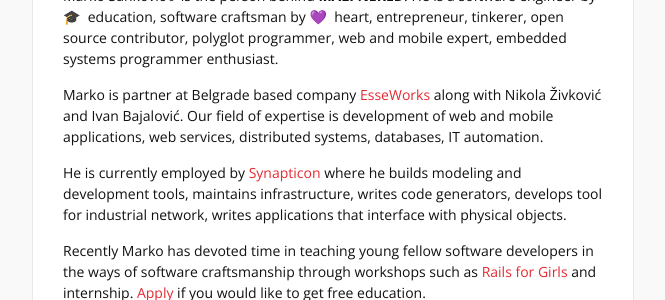
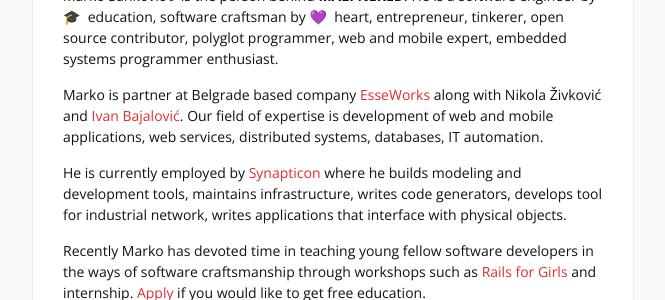
Before and after one commit to markosankovic/markosankovic.github.io, a Jekyll site: the page built from about.md, in a window 1280 px wide. Shown: the part 677-977 px from the top of the page, without its empty margins (307-972 px from the left). Built offline with Jekyll 4.4.1, drawn with Linux system fonts in a browser that asks for light colours; some web fonts are replaced; part of the change alters nothing that is shown.

```diff
--- a/about.md
+++ b/about.md
@@ -8,7 +8,7 @@ permalink: /about/
 
 Marko Sanković &#10548; is the person behind <strong>MALI NERED</strong>. He is a software engineer by &#x1f393;&nbsp; education, software craftsman by &#128156;&nbsp; heart, entrepreneur, tinkerer, open source contributor, polyglot programmer, web and mobile expert, embedded systems programmer enthusiast.
 
-Marko is partner at Belgrade based company [EsseWorks](http://www.esseworks.com) along with Nikola Živković and Ivan Bajalović. Our field of expertise is development of web and mobile applications, web services, distributed systems, databases, IT automation.
+Marko is partner at Belgrade based company [EsseWorks](http://www.esseworks.com) along with Nikola Živković and <a href="https://bajalovic.github.io">Ivan Bajalović</a>. Our field of expertise is development of web and mobile applications, web services, distributed systems, databases, IT automation.
 
 He is currently employed by [Synapticon](https://www.synapticon.com) where he builds modeling and development tools, maintains infrastructure, writes code generators, develops tool for industrial network, writes applications that interface with physical objects.
 
```
